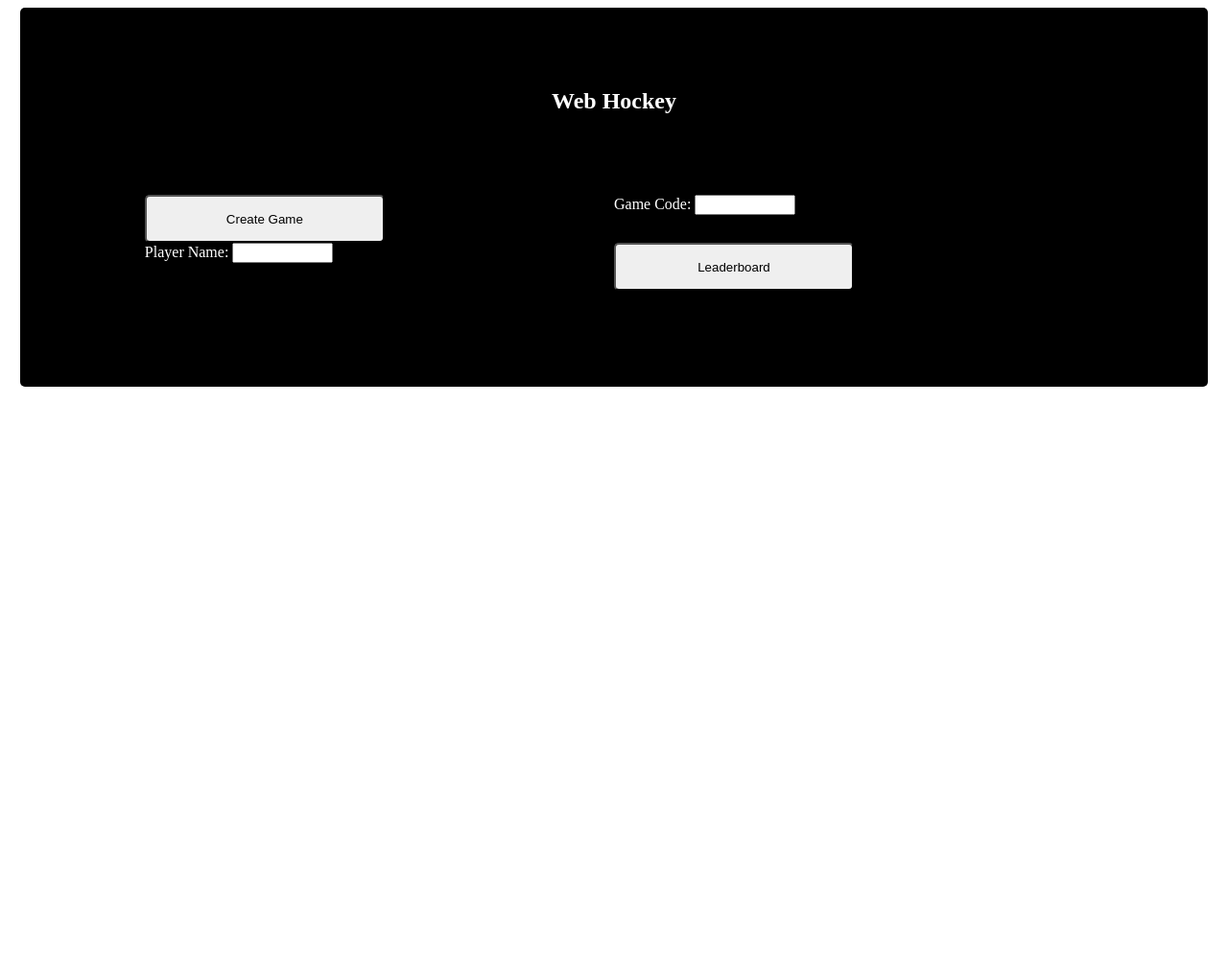
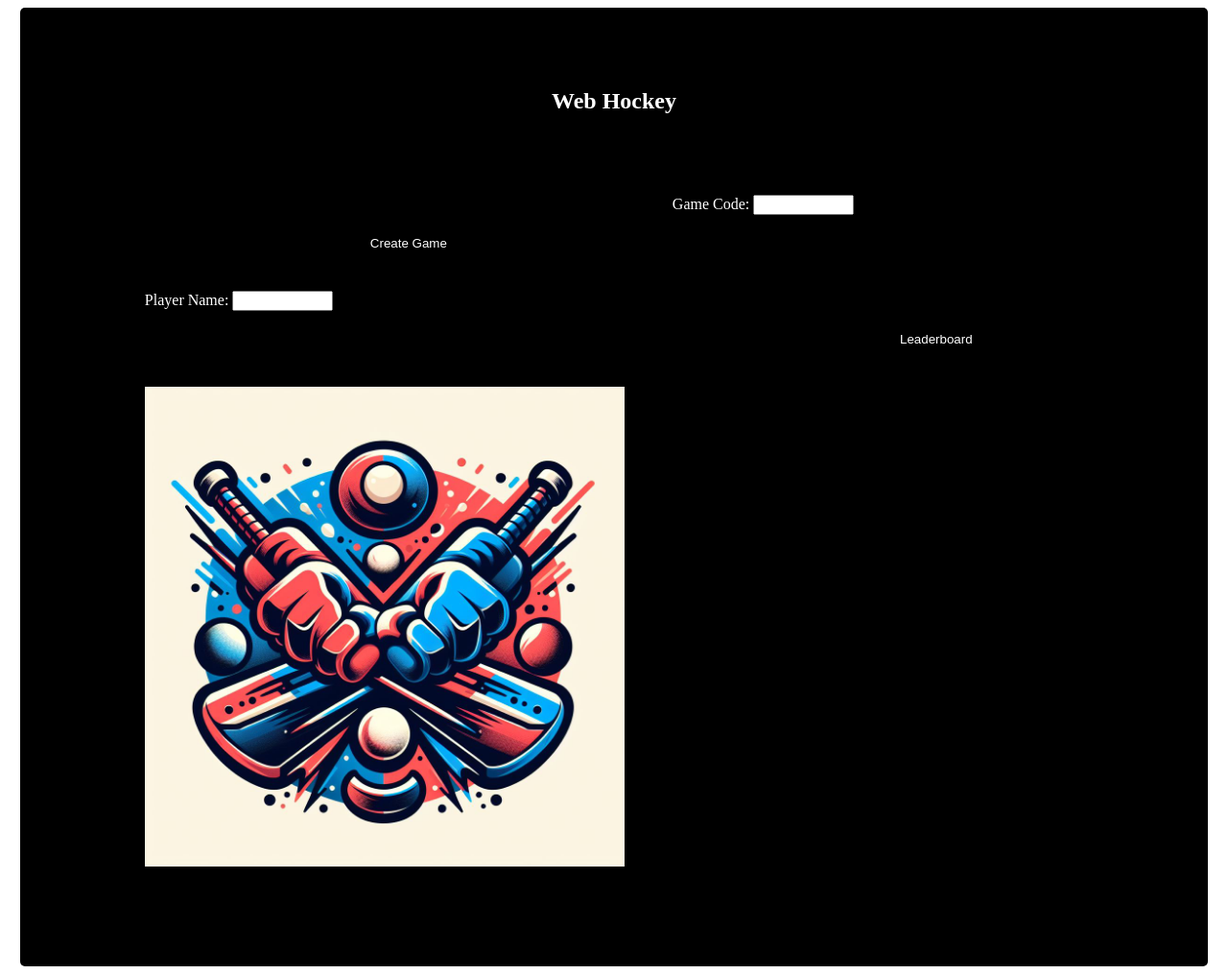
Before and after one commit to teddy7201/capstoneVersioning, a plain HTML site: page airhockey.html in a window 1280 px wide. Shown: the whole page at 96% size. Before the commit the page ends 800 px from the top, so only its background shows below. Drawn offline with Linux system fonts and the light colour scheme.

Commit message:
PC Files
Coding files from PC integrating with files from laptop.

```diff
--- a/airhockey.html
+++ b/airhockey.html
@@ -38,6 +38,10 @@
 
                 <div id="leaderboardBtn">
                     <button onclick="toLeaderboard()">Leaderboard</button>
+                </div><div id = "homeScreen">
+
+                <div>
+                    <img id = "logo" src="air-hockey-logo.jpg" alt="Air hockey logo">
                 </div>
         </div>
     </div>
--- a/style.css
+++ b/style.css
@@ -26,13 +26,28 @@ header{
 }
 
 button{
-    border-radius: 5px;
-    height: 50px;
-    width: 250px
+    width: 550px;
+    height: 100px;
+    background-color: black;
+    color: white;
+    border: none;
+    cursor: pointer;
+}
 
+button:hover{
+    background-color: rgb(53, 53, 53);
+}
+
+button:active{
+    background-color: rgb(131, 131, 131);
+}
+
+
+#logo{
+    height: 500px;
+    width: 500;
 }
 
 label{
     color: #ffffff;
-
 }
```
Also changed, not shown: air-hockey-logo.jpg (added).
